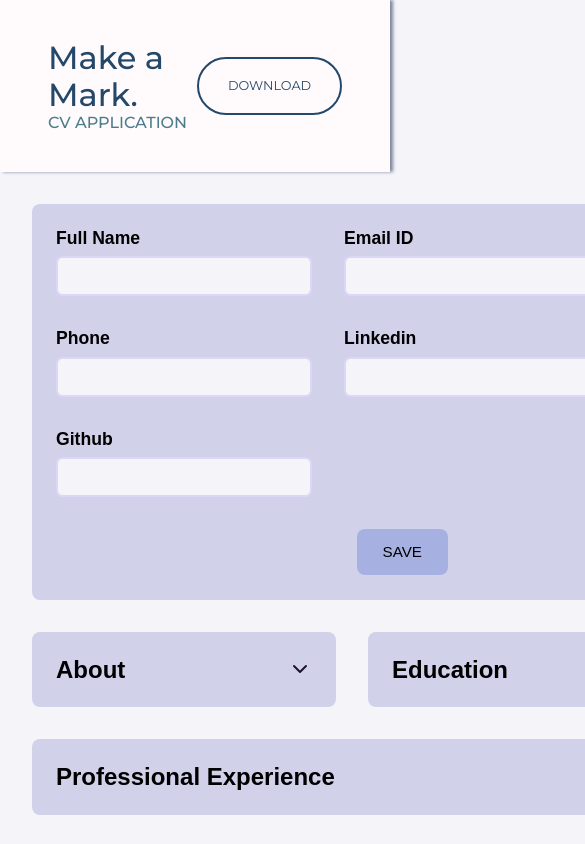
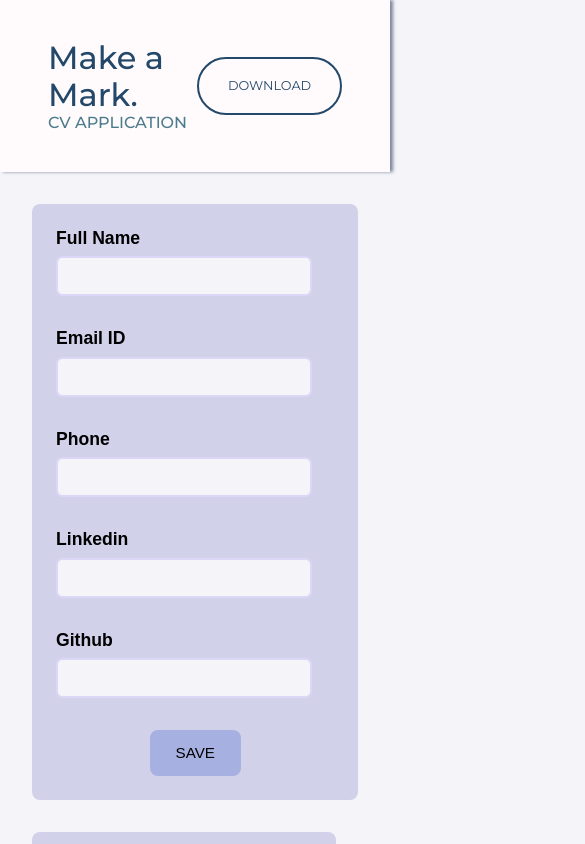
Before and after one commit to mell62/cv-application, a React (Vite) app: page / in a window 390 px wide. Shown: the top 844 px of the page, 585 px wide, since content can reach past the window. Built offline with nearby package versions, Linux system fonts and the light colour scheme; a web font is replaced by a local one.

Commit message:
Feat: Implement responsive design

```diff
--- a/src/components/App.jsx
+++ b/src/components/App.jsx
@@ -62,7 +62,14 @@ const options = {
 
 downloadBtn.addEventListener("click", () => {
   const cvSheet = document.querySelector(".cv-sheet"); //query selector is here so that js gets enough time to select the element once react renders it
-  html2pdf().set(options).from(cvSheet).save();
+  cvSheet.classList.add("no-transform");
+  html2pdf()
+    .set(options)
+    .from(cvSheet)
+    .save()
+    .then(() => {
+      cvSheet.classList.remove("no-transform");
+    });
 });
 
 export default App;
--- a/src/styles/styles.css
+++ b/src/styles/styles.css
@@ -4,6 +4,12 @@
   --card-color: #d1d1e9;
   --secondary-color: #a6b1e1;
   --black: #1f1235;
+}
+
+html,
+body {
+  margin: 0;
+  padding: 0;
 }
 
 body {
@@ -74,6 +80,7 @@ h3 {
   font-family: "Zen Maru Gothic", sans-serif;
   font-weight: bold;
   color: black;
+  max-width: 60rem;
 }
 
 .form-section button {
@@ -203,6 +210,10 @@ h3 {
   justify-content: center;
 }
 
+.about-form-container {
+  max-width: 19rem;
+}
+
 .about-input-container .submit-btn {
   align-self: center;
 }
@@ -247,6 +258,7 @@ h3 {
   display: flex;
   gap: 1rem;
   align-items: center;
+  flex-wrap: wrap;
 }
 
 .present-checkbox-container {
@@ -522,3 +534,37 @@ h3 {
   row-gap: 1rem;
   flex-wrap: wrap;
 }
+
+@media (max-width: 1250px) {
+  #content {
+    flex-wrap: wrap;
+  }
+
+  .form-section {
+    max-width: 100%;
+  }
+}
+
+@media (max-width: 860px) {
+  .form-section {
+    max-width: 25rem;
+  }
+
+  .cv-sheet {
+    transform: scale(0.5);
+  }
+
+  .form-about-education-row {
+    flex-wrap: wrap;
+  }
+}
+
+@media (max-width: 400px) {
+  .cv-sheet {
+    transform: scale(0.4);
+  }
+}
+
+.no-transform {
+  transform: none;
+}
```
